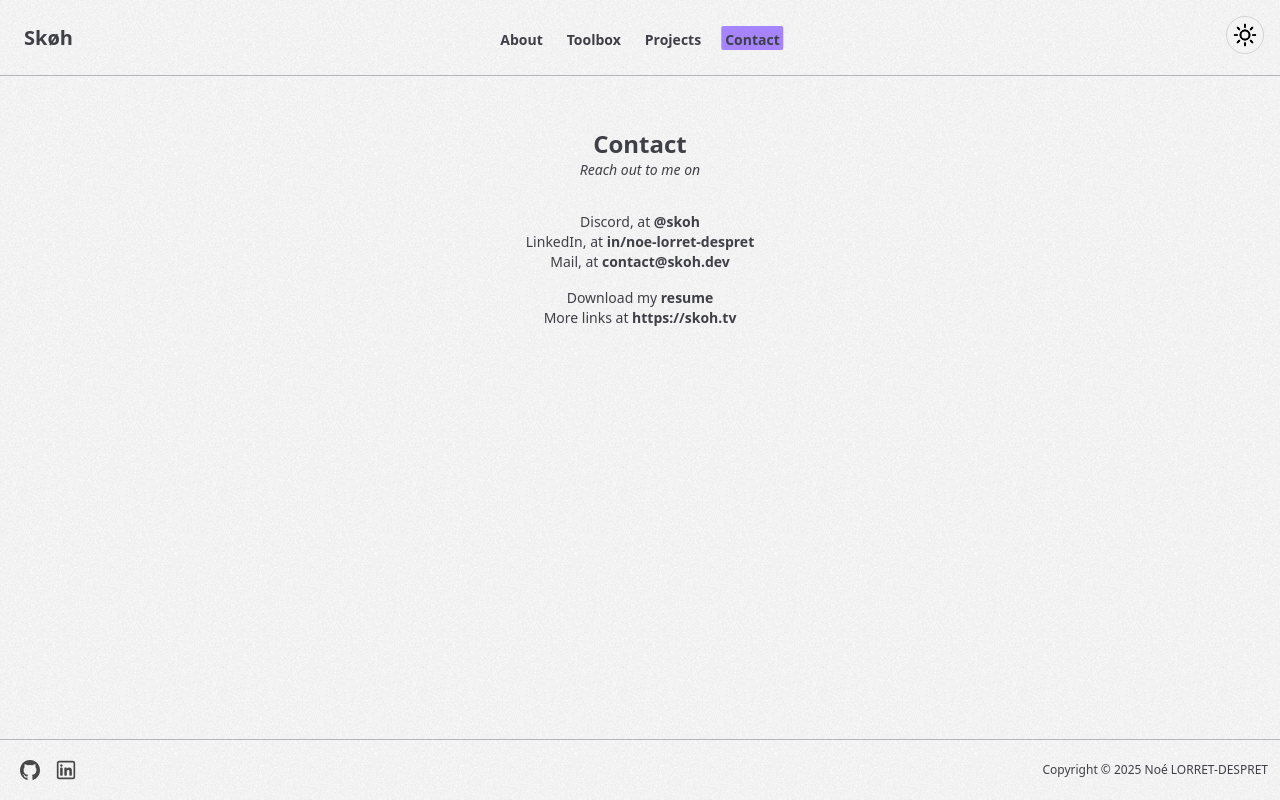
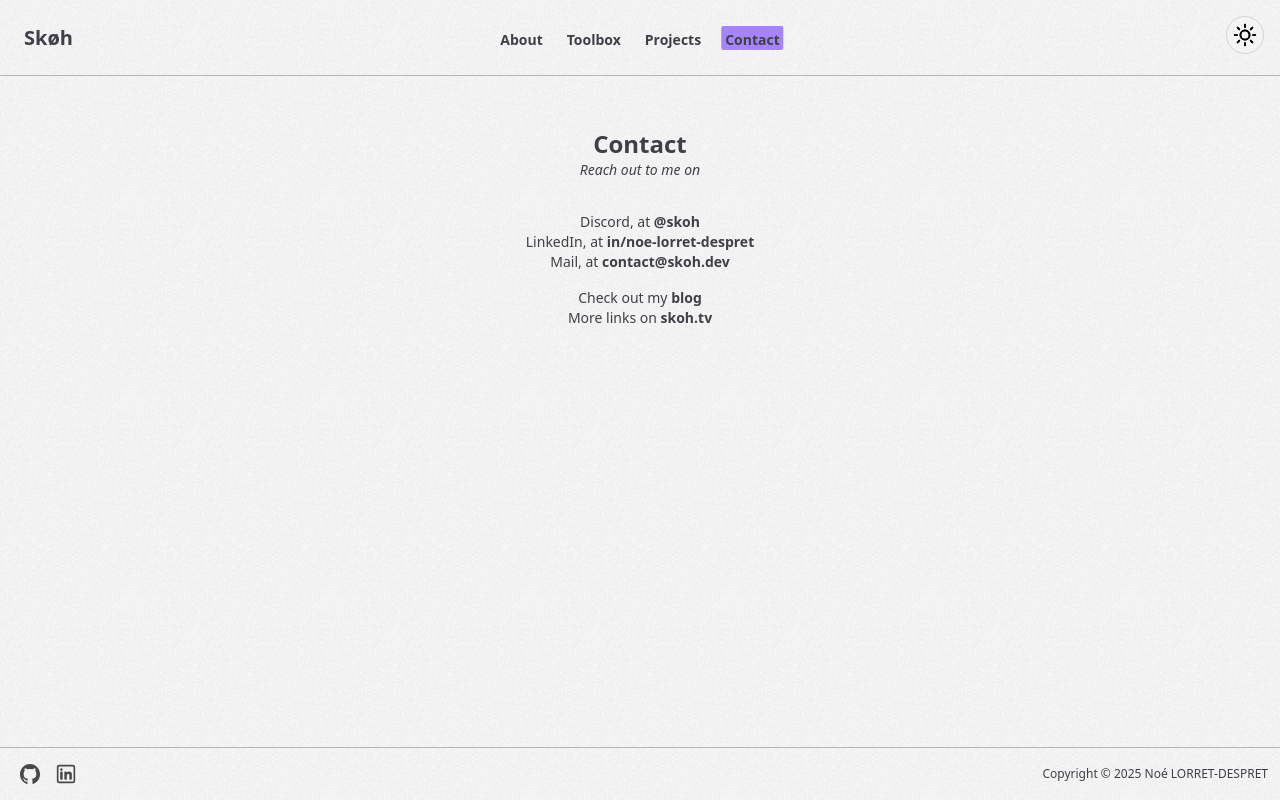
Before and after one commit to SkohTV/skoh-dev, a Next.js app in the folder apex/: page /contact in a window 1280 px wide. Built offline with nearby package versions, Linux system fonts and the light colour scheme.

Commit message:
apex: small changes

```diff
--- a/apex/app/_footer.js
+++ b/apex/app/_footer.js
@@ -20,7 +20,7 @@ function FooterLink({ svg, url }) {
     <Link
       target="_blank"
       href={url}
-      className="dark:fill-white fill-black opacity-70 hover:opacity-100 m-2"
+      className="dark:fill-white fill-black opacity-70 hover:opacity-100 my-1 mx-2"
       aria-label="Socials link"
     >
       { svg({ size: 20 }) }
--- a/apex/app/contact/page.js
+++ b/apex/app/contact/page.js
@@ -17,8 +17,8 @@ export default function Contact() {
         <p>Mail, at <PLink url="mailto:contact@skoh.dev">contact@skoh.dev</PLink></p>
       </div>
       <div>
-        <p>Download my <PLink url="/resume.pdf">resume</PLink></p>
-        <p>More links at <PLink url='https://skoh.tv'>https://skoh.tv</PLink></p>
+        <p>Check out my <PLink url="https://blog.skoh.dev">blog</PLink></p>
+        <p>More links on <PLink url='https://skoh.tv'>skoh.tv</PLink></p>
       </div>
     </div>
   );
```
